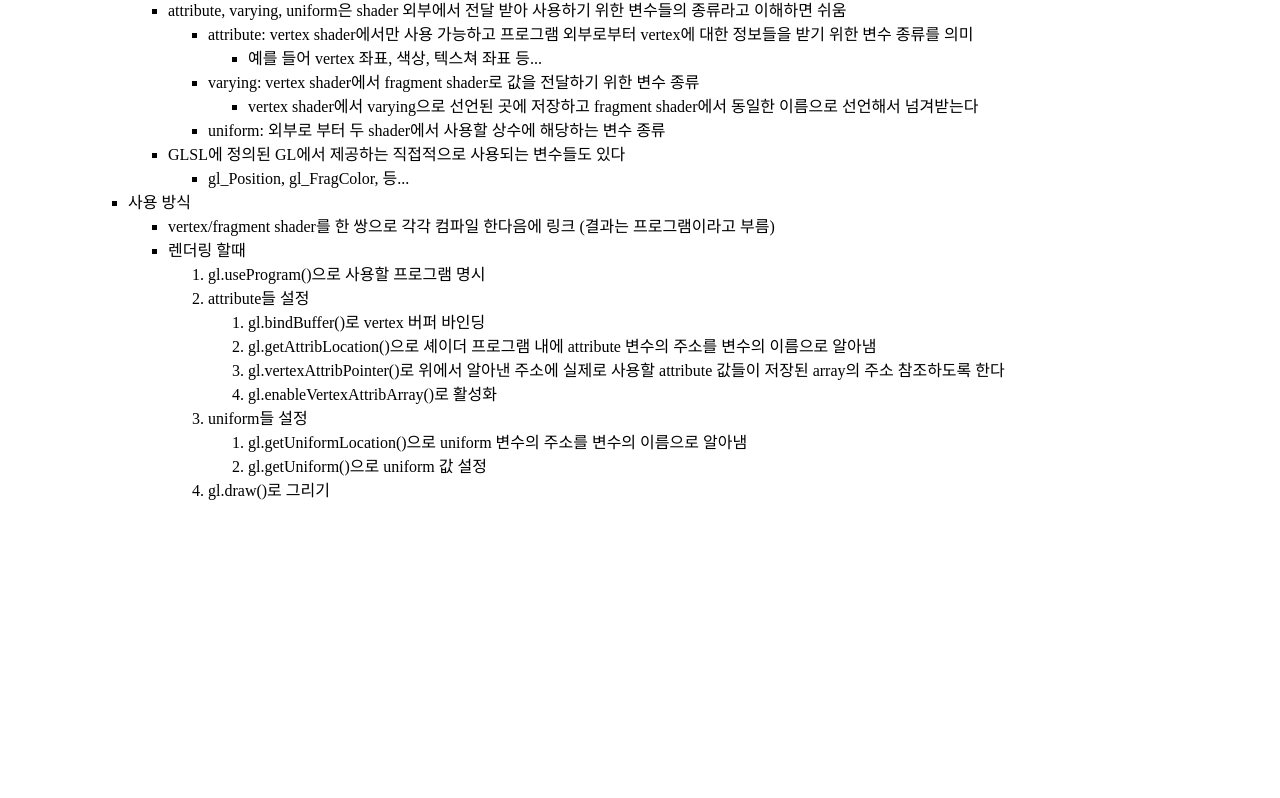
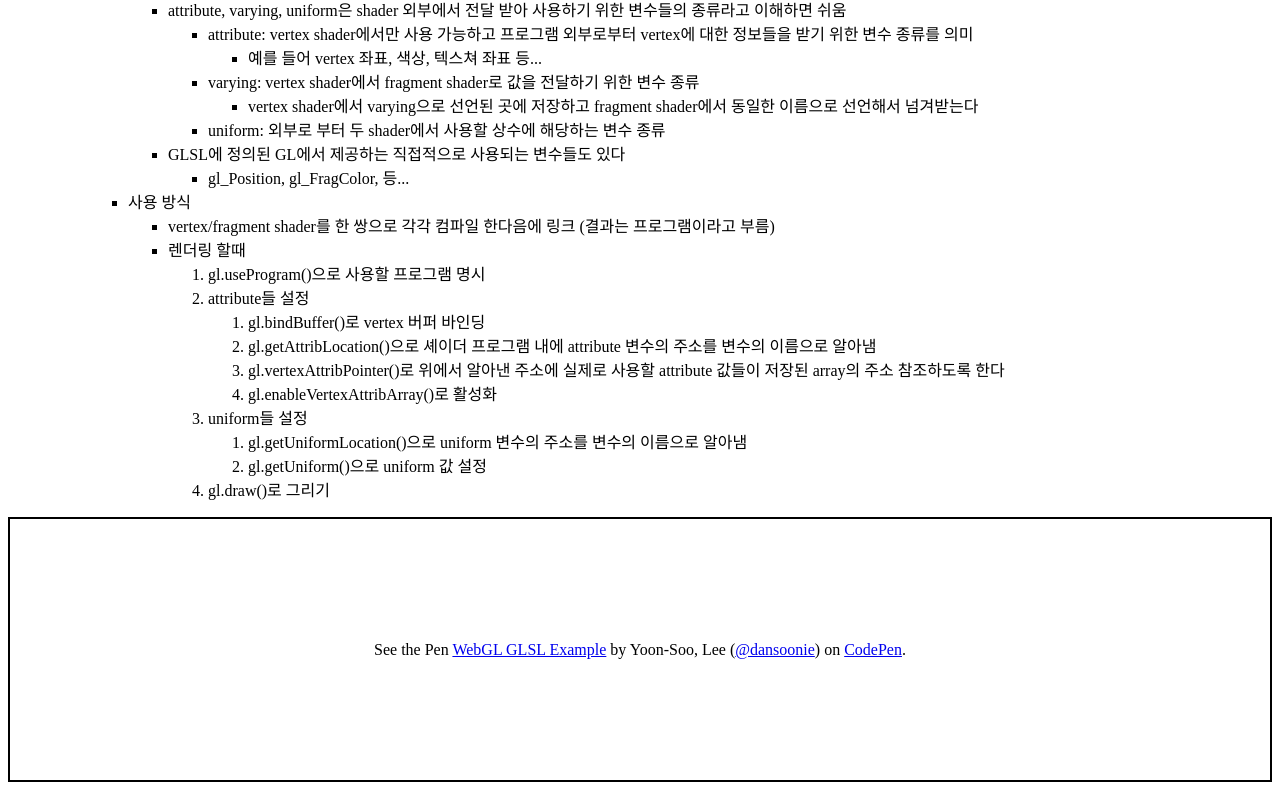
Before and after one commit to dansoonie/WebGL_ThreeJS, a plain HTML site: page Week4_ShadersAndColors/shaders.html in a window 1280 px wide. Shown: the part 355-1153 px from the top of the page. Before the commit the page ends 872 px from the top, so only its background shows below. Drawn offline with Linux system fonts and the light colour scheme; a script that the page names is missing.

Commit message:
add shader example

```diff
--- a/Week4_ShadersAndColors/shaders.html
+++ b/Week4_ShadersAndColors/shaders.html
@@ -67,5 +67,11 @@
       </ul>
     </ul>
   </ol>
+  <p class="codepen" data-height="265" data-theme-id="default" data-default-tab="js,result" data-user="dansoonie" data-slug-hash="MWYQKgG" style="height: 265px; box-sizing: border-box; display: flex; align-items: center; justify-content: center; border: 2px solid; margin: 1em 0; padding: 1em;" data-pen-title="WebGL GLSL Example">
+    <span>See the Pen <a href="https://codepen.io/dansoonie/pen/MWYQKgG">
+    WebGL GLSL Example</a> by Yoon-Soo, Lee (<a href="https://codepen.io/dansoonie">@dansoonie</a>)
+    on <a href="https://codepen.io">CodePen</a>.</span>
+  </p>
+  <script async src="https://static.codepen.io/assets/embed/ei.js"></script>
 </body>
 </html>
```
